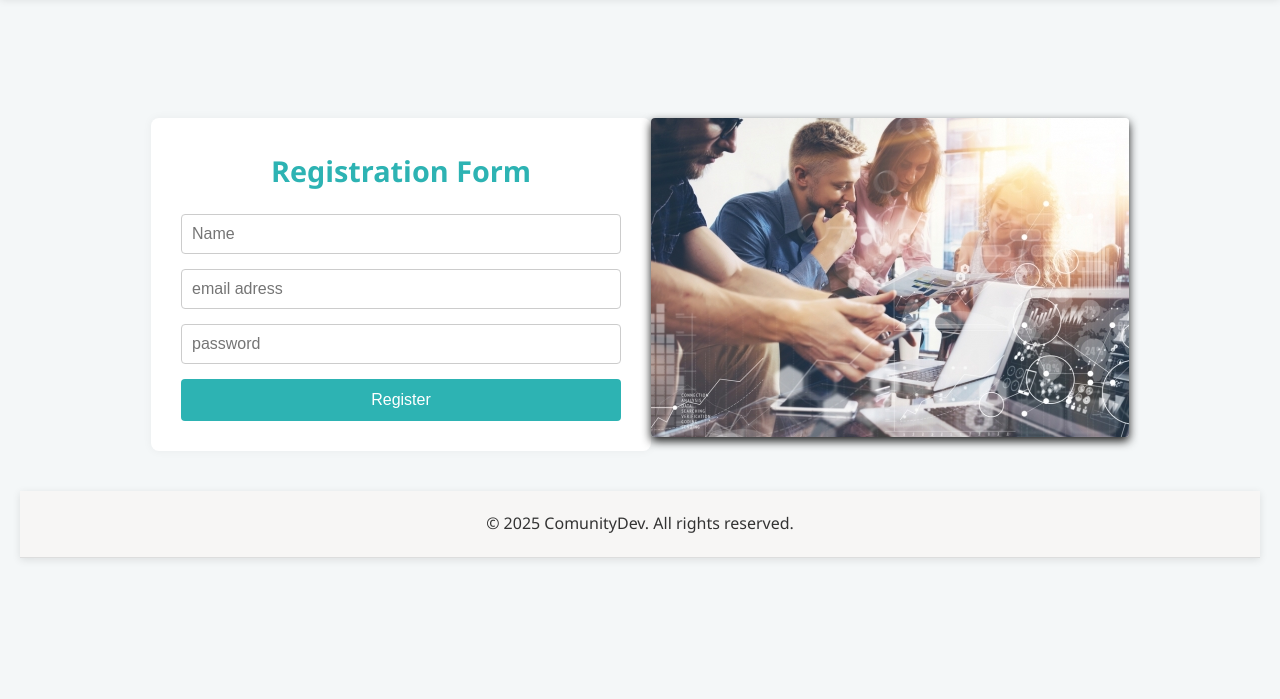
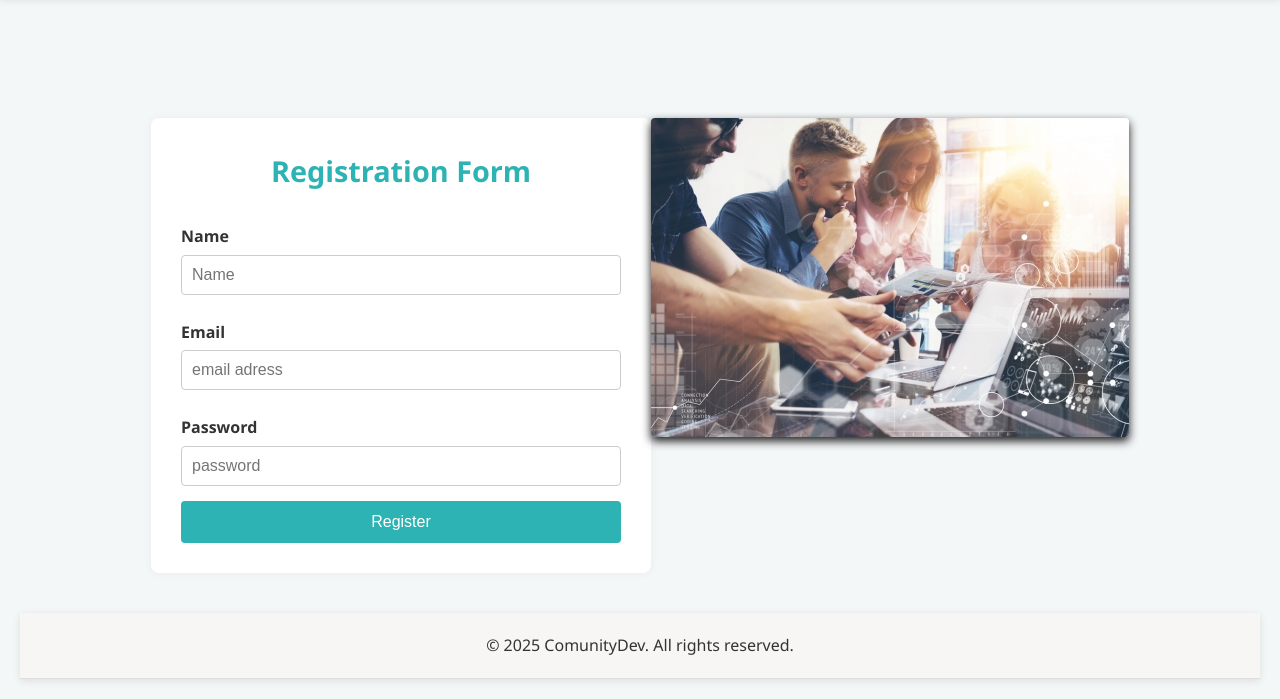
Before and after one commit to Pau0423/proyecto-coder-, a plain HTML site: page formulario.html in a window 1280 px wide. Shown: the part 102-801 px from the top of the page. Drawn offline with Linux system fonts and the light colour scheme.

Commit message:
SEO finalizado

```diff
--- a/formulario.html
+++ b/formulario.html
@@ -35,8 +35,9 @@
     </header>
     <main class="main">
       <div class="formulario-registro">
-        <h2 class="title">Registration Form</h2>
+        <h1 class="title">Registration Form</h1>
         <form action="paau0423@gmail.com" method="post" class="items">
+          <label for="nombre">Name</label>
           <input
             type="text"
             id="nombre"
@@ -44,7 +45,7 @@
             placeholder="Name"
             required
           />
-
+          <label for="email">Email</label>
           <input
             type="email"
             id="email"
@@ -52,7 +53,7 @@
             placeholder="email adress"
             required
           />
-
+          <label for="password">Password</label>
           <input
             type="password"
             id="password"
```
